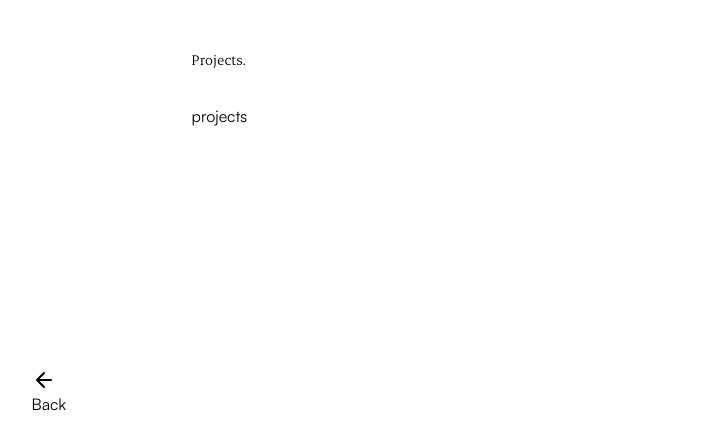
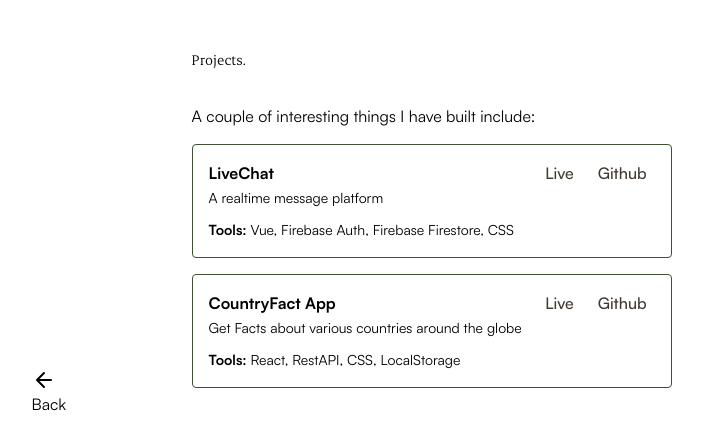
Before and after one commit to adeleke5140/portfolio-v2, a Next.js app: page /projects in a window 1280 px wide. Shown: the top 448 px of the page, without its empty margins (26-729 px from the left). Built offline with nearby package versions, Linux system fonts and the light colour scheme.

Commit message:
update projects page

```diff
--- a/src/pages/projects.tsx
+++ b/src/pages/projects.tsx
@@ -1,10 +1,75 @@
-import { BackButton } from "@/components/backButton";
 import { PageWrapper } from "@/components/pageWrapper";
 
 const Projects = () => {
   return (
     <PageWrapper heading="Projects." path="/">
-      <h2>projects</h2>
+      <section>
+        <p className="mb-4">
+          A couple of interesting things I have built include:
+        </p>
+        <div className="rounded border border-link-color px-4 py-4 mb-4">
+          <div className="flex justify-between">
+            <div className="mb-2">
+              <p className="font-bold">LiveChat</p>
+              <span className="text-sm">A realtime message platform</span>
+            </div>
+            <div className="flex gap-2 text-button-text">
+              <span>
+                <a
+                  href="https://livechat-98e8c.web.app/"
+                  className="p-2 font-medium transition-transform ease-out duration-200 hover:bg-button-bg -translate-x-1 hover:translate-x-0 rounded"
+                >
+                  Live
+                </a>
+              </span>
+              <span>
+                <a
+                  href="https://github.com/adeleke5140/LiveChat"
+                  className="p-2 font-medium transition-transform ease-out duration-200 hover:bg-button-bg -translate-x-1 hover:translate-x-0 rounded"
+                >
+                  Github
+                </a>
+              </span>
+            </div>
+          </div>
+          <span className="text-sm">
+            <span className="font-bold">Tools:</span> Vue, Firebase Auth,
+            Firebase Firestore, CSS
+          </span>
+        </div>
+        <div className="rounded border border-link-color px-4 py-4">
+          <div className="flex justify-between">
+            <div className="mb-2">
+              <p className="font-bold">CountryFact App</p>
+              <span className="text-sm">
+                Get Facts about various countries around the globe
+              </span>
+            </div>
+            <div className="flex gap-2 text-button-text">
+              <span>
+                <a
+                  href="https://country-fact.netlify.app/"
+                  className="p-2 font-medium transition-transform ease-out duration-200 hover:bg-button-bg -translate-x-1 hover:translate-x-0 rounded"
+                >
+                  Live
+                </a>
+              </span>
+              <span>
+                <a
+                  href="https://github.com/adeleke5140/country-fact-project"
+                  className="p-2 font-medium transition-transform ease-out duration-200 hover:bg-button-bg -translate-x-1 hover:translate-x-0 rounded"
+                >
+                  Github
+                </a>
+              </span>
+            </div>
+          </div>
+          <span className="text-sm">
+            <span className="font-bold">Tools:</span> React, RestAPI, CSS,
+            LocalStorage
+          </span>
+        </div>
+      </section>
     </PageWrapper>
   );
 };
```
